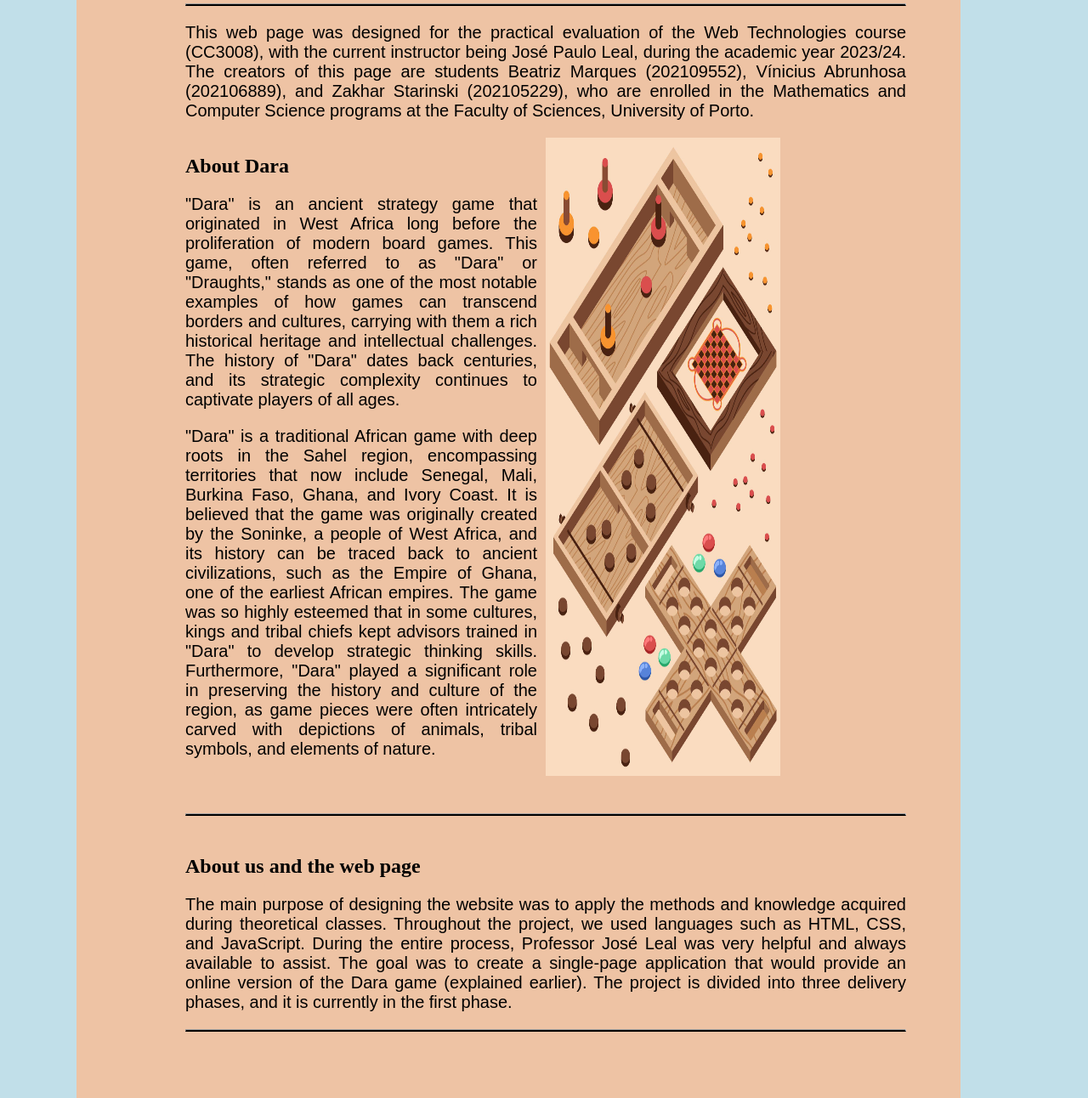
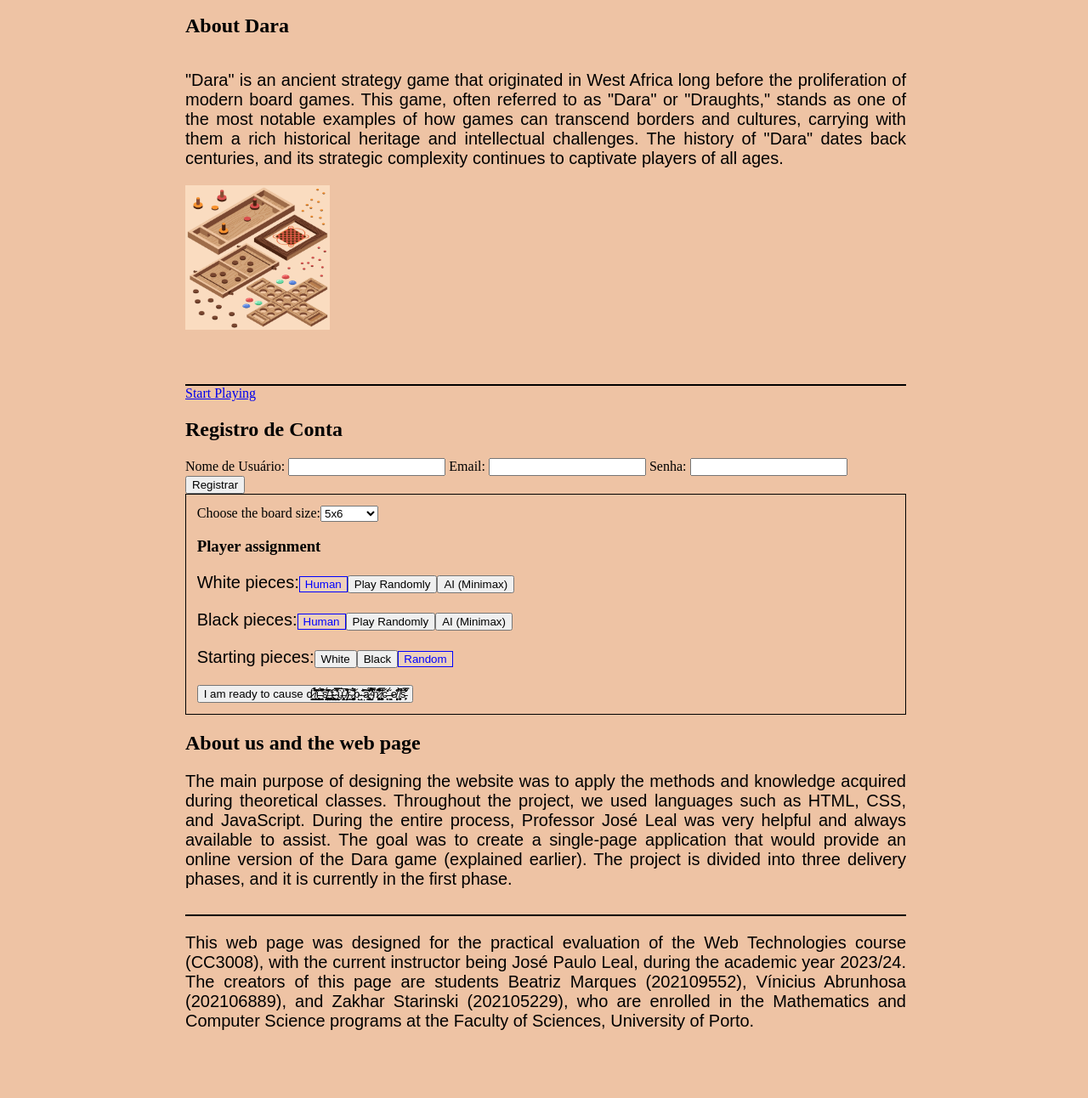
Before and after one commit to abrunhosa16/DaraExperience, a plain HTML site: page index.html in a window 1280 px wide. Shown: the part 151-1443 px from the top of the page at 85% size. Drawn offline with Linux system fonts and the light colour scheme.

Commit message:
general text on footer, without brs

```diff
--- a/index.html
+++ b/index.html
@@ -23,72 +23,25 @@
       <div class="titulo">
         <h1 id="title">Dara game night experience</h1>
       </div>
-      <hr style="border-bottom: 2px solid black" />
-      <p>
-        This web page was designed for the practical evaluation of the Web
-        Technologies course (CC3008), with the current instructor being José
-        Paulo Leal, during the academic year 2023/24. The creators of this page
-        are students Beatriz Marques (202109552), Vínicius Abrunhosa
-        (202106889), and Zakhar Starinski (202105229), who are enrolled in the
-        Mathematics and Computer Science programs at the Faculty of Sciences,
-        University of Porto.
-      </p>
-      <div class="menu1">
-        <div class="texto">
+      <div class="linha"></div>
           <h2>About Dara</h2>
-          <p>
-            "Dara" is an ancient strategy game that originated in West Africa
+        <div class="wrapper">
+          <div><p>"Dara" is an ancient strategy game that originated in West Africa
             long before the proliferation of modern board games. This game,
             often referred to as "Dara" or "Draughts," stands as one of the most
             notable examples of how games can transcend borders and cultures,
             carrying with them a rich historical heritage and intellectual
             challenges. The history of "Dara" dates back centuries, and its
-            strategic complexity continues to captivate players of all ages.
-          </p>
-          <p>
-            "Dara" is a traditional African game with deep roots in the Sahel
-            region, encompassing territories that now include Senegal, Mali,
-            Burkina Faso, Ghana, and Ivory Coast. It is believed that the game
-            was originally created by the Soninke, a people of West Africa, and
-            its history can be traced back to ancient civilizations, such as the
-            Empire of Ghana, one of the earliest African empires. The game was
-            so highly esteemed that in some cultures, kings and tribal chiefs
-            kept advisors trained in "Dara" to develop strategic thinking
-            skills. Furthermore, "Dara" played a significant role in preserving
-            the history and culture of the region, as game pieces were often
-            intricately carved with depictions of animals, tribal symbols, and
-            elements of nature.
-          </p>
+            strategic complexity continues to captivate players of all ages.</p></div>
+          <div><img  class="tabuleiro" src='tabuleiro.png'/></div>
         </div>
-        <div class="imagem">
-          <img class="tabuleiro" src="tabuleiro.png" />
-        </div>
-      </div>
-
-      <div class="menu2">
-        <br /><br />
-        <hr style="border-bottom: 2px solid black; max-width: 100%;" />
-        <br />
-        <h2>About us and the web page</h2>
-        <p style="display: block">
-          The main purpose of designing the website was to apply the methods and
-          knowledge acquired during theoretical classes. Throughout the project,
-          we used languages such as HTML, CSS, and JavaScript. During the entire
-          process, Professor José Leal was very helpful and always available to
-          assist. The goal was to create a single-page application that would
-          provide an online version of the Dara game (explained earlier). The
-          project is divided into three delivery phases, and it is currently in
-          the first phase.
-        </p>
-        <hr style="border-bottom: 2px solid black" />
-        <br /><br /><br /><br /><br />
-      </div>
+        <div class="margem"></div>
+        <div class="linha"></div>
       <div>
         <a href="#" class="start-button">Start Playing</a>
       </div>
       <div class="container" id="registration-form">
         <h2>Registro de Conta</h2>
-        <br />
         <form>
           <label for="username">Nome de Usuário:</label>
           <input type="text" id="username" name="username" required />
@@ -104,6 +57,7 @@
       </div>
 
       <div id="board-gen"></div>
+      <div id="board-area" />
 
       <table id="board" class="board hidden unselectable">
         <tbody></tbody>
@@ -114,10 +68,48 @@
       <button id="reset" class="hidden">reset</button>
 
       <p>
+        "Dara" is a traditional African game with deep roots in the Sahel
+        region, encompassing territories that now include Senegal, Mali,
+        Burkina Faso, Ghana, and Ivory Coast. It is believed that the game
+        was originally created by the Soninke, a people of West Africa, and
+        its history can be traced back to ancient civilizations, such as the
+        Empire of Ghana, one of the earliest African empires. The game was
+        so highly esteemed that in some cultures, kings and tribal chiefs
+        kept advisors trained in "Dara" to develop strategic thinking
+        skills. Furthermore, "Dara" played a significant role in preserving
+        the history and culture of the region, as game pieces were often
+        intricately carved with depictions of animals, tribal symbols, and
+        elements of nature.
+      </p>
+
+      <p>
         Please feel always free to contact us, the team Dara experience
         appreciate your message.
       </p>
     </div>
+    <footer>
+      <h2>About us and the web page</h2>
+        <p>
+          The main purpose of designing the website was to apply the methods and
+          knowledge acquired during theoretical classes. Throughout the project,
+          we used languages such as HTML, CSS, and JavaScript. During the entire
+          process, Professor José Leal was very helpful and always available to
+          assist. The goal was to create a single-page application that would
+          provide an online version of the Dara game (explained earlier). The
+          project is divided into three delivery phases, and it is currently in
+          the first phase.
+        </p>
+
+      <div class="linha"></div>
+
+      <p>This web page was designed for the practical evaluation of the Web
+        Technologies course (CC3008), with the current instructor being José
+        Paulo Leal, during the academic year 2023/24. The creators of this page
+        are students Beatriz Marques (202109552), Vínicius Abrunhosa
+        (202106889), and Zakhar Starinski (202105229), who are enrolled in the
+        Mathematics and Computer Science programs at the Faculty of Sciences,
+        University of Porto.</p>
+    </footer>
     <!-- ISTO TEM QUE FICAR EM ÚLTIMO LUGAR -->
     <script type="module" src="/src/index.js"></script>
   </body>
--- a/style.css
+++ b/style.css
@@ -1,23 +1,21 @@
 body {
   display: block;
   margin: 0;
-  background-color: rgb(193, 223, 233);
-
+  background-color: #eec3a4;
 
 }
 
-
 #content {
-  background: #eec3a4;
   margin-right: 150px;
   margin-left: 90px;
-  padding: 3% 5% 5% 10%;
+  padding: 1.5% 5% 5% 10%;
 }
 
 .topbar {
-  background-color:  rgb(34, 144, 181);
+  background-color:  #c67439;
   color: white;
 }
+
 .topbar img{
   width: 3.2%;
 }
@@ -50,6 +48,15 @@ body {
 
 .red {
   color: red;
+}
+
+.linha {
+  height: 10px;
+  border-bottom: 2px solid black;
+}
+
+.margem {
+  margin: 50px;
 }
 
 #title {
@@ -174,11 +181,13 @@ p {
 }
 
 .tabuleiro {
-  max-width: 65%; /* Garanta que a imagem não seja maior que a largura da coluna */
+  max-width: 20%; /* Garanta que a imagem não seja maior que a largura da coluna */
 }
 
-.menu1 {
-  display: flex; /* Use flexbox para centralizar horizontalmente */
+.wrapper {
+  display: grid;
+  flex-direction: column;
+
 }
 
 .texto {
```
